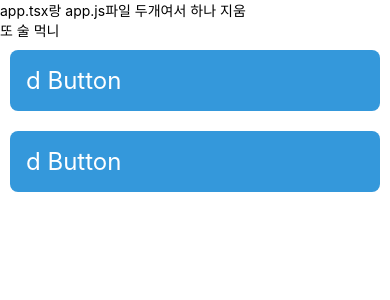
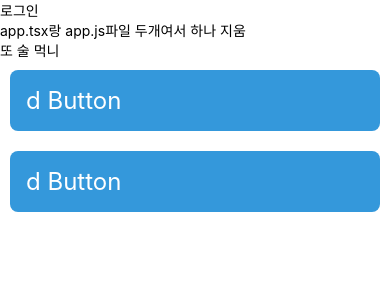
Before and after one commit to dudcks5477/Capstone_partypeople, a React Native app in the folder Frontend/: screen / in a window 390 px wide. Shown: the top 300 px of the page. Built offline with nearby package versions, Linux system fonts and the light colour scheme.

Commit message:
Add Login word

```diff
--- a/Frontend/App.js
+++ b/Frontend/App.js
@@ -1,16 +1,17 @@
 import React from 'react';
-import {TouchableOpacity,Text, View} from 'react-native';
+import {TouchableOpacity, Text, View} from 'react-native';
 const App = () => {
   return (
     <View>
+      <Text>로그인</Text>
       <Text>app.tsx랑 app.js파일 두개여서 하나 지움</Text>
       <Text>또 술 먹니</Text>
-      <MyButton/>
-      <MyButton/>
+      <MyButton />
+      <MyButton />
     </View>
-
   );
 };
+
 const MyButton = () => {
   return (
     <TouchableOpacity
@@ -20,9 +21,8 @@ const MyButton = () => {
         margin: 10,
         borderRadius: 8,
       }}
-          onPress={() => alert('Click!!!')}
-      >
-          <Text style={{ color: 'white', fontSize: 24}}>d Button</Text>
+      onPress={() => alert('Click!!!')}>
+      <Text style={{color: 'white', fontSize: 24}}>d Button</Text>
     </TouchableOpacity>
   );
 };
```
Lines whose indentation alone changed are shown as unchanged.
